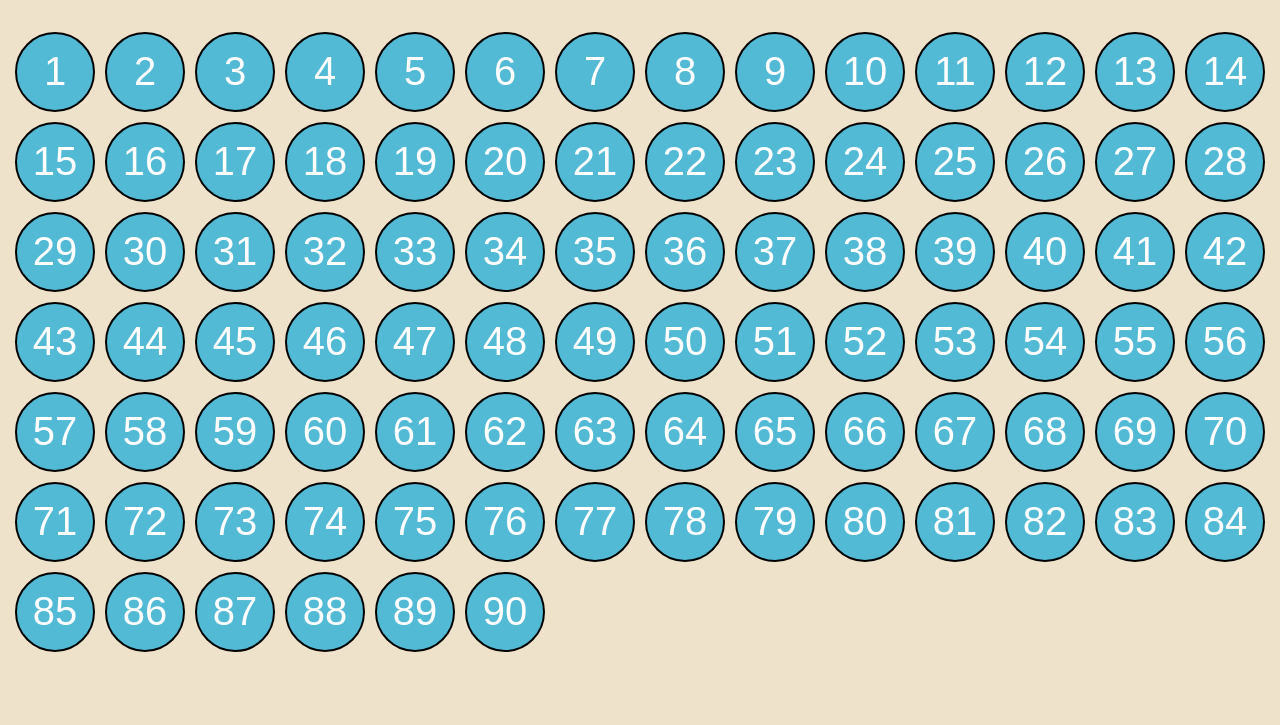
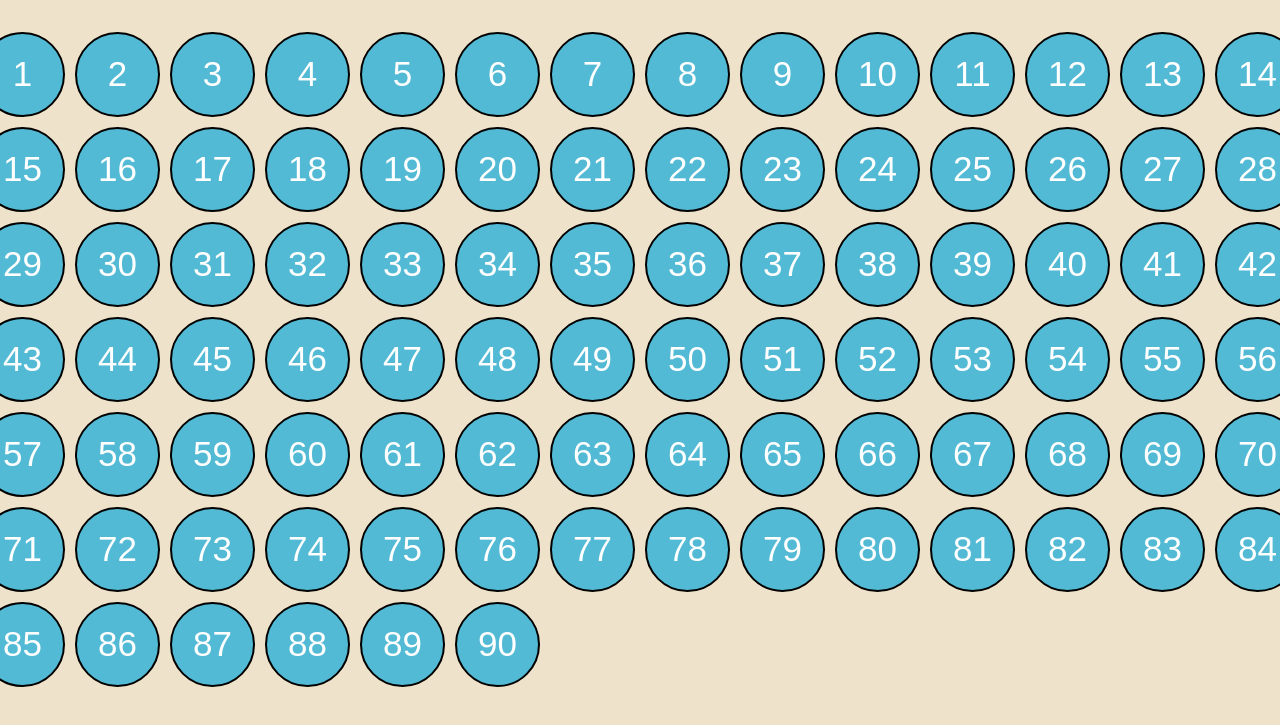
Before and after one commit to markis24/Numeros_Bingo, a plain HTML site: page index.html in a window 1280 px wide. Shown: the part 51-776 px from the top of the page. Drawn offline with Linux system fonts and the light colour scheme.

Commit message:
Modificando los estilos

```diff
--- a/style.css
+++ b/style.css
@@ -18,7 +18,7 @@ body {
 #numeros {
     display: flex;
     display: grid;
-    grid-template-columns: repeat(14, 0fr);
+    grid-template-columns: repeat(14, 1fr);
     justify-content: center;
     padding-left: 20px;
     padding-right: 20px;
@@ -26,13 +26,13 @@ body {
 
 button {
     background-color: rgb(82, 186, 212);
-    color: white;
-    width: 80px;
-    height: 80px;
+    color: rgb(255, 255, 255);
+    width: 85px;
+    height: 85px;
     border-radius: 50px;
     border: 2px solid black;
     cursor: pointer;
-    font-size:40px;
+    font-size:35px;
     margin: 5px;
 }
 #instrucciones {
```
